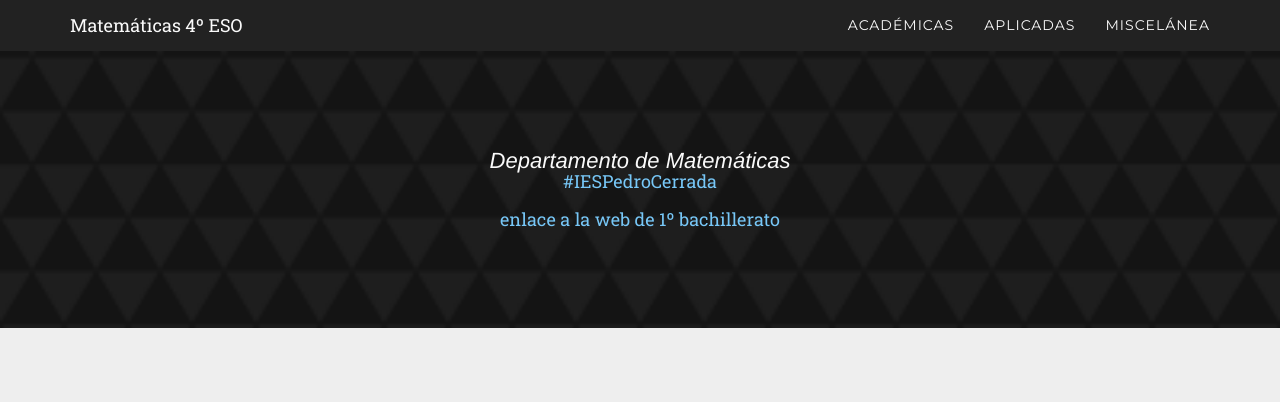
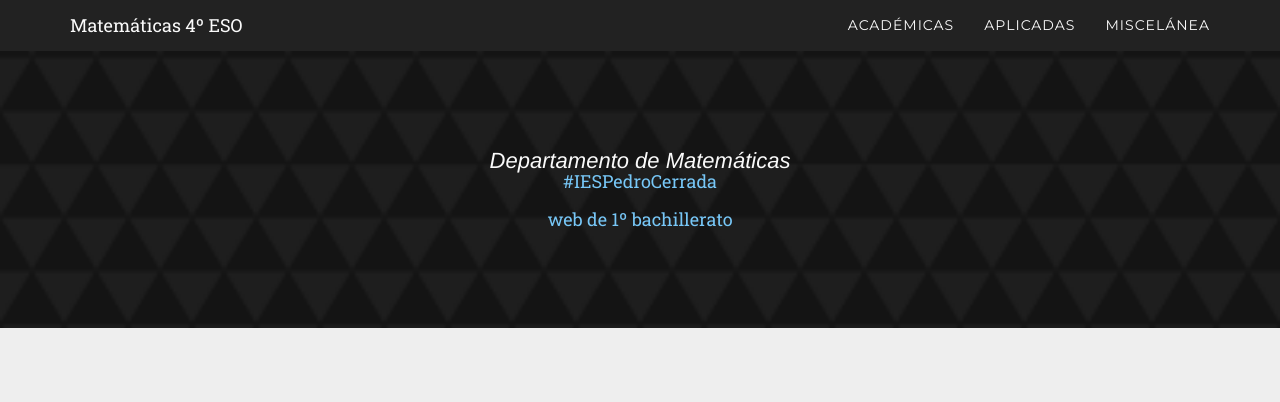
Before and after one commit to crdguez/mat4web, a Jekyll site: the page built from index.html, in a window 1280 px wide and 900 px high. Shown: the top 402 px of the window. Built offline with Jekyll 4.4.1, drawn with Linux system fonts in a browser that asks for light colours; some web fonts are replaced.

Commit message:
enlace_a_1bac

```diff
--- a/_includes/header.html
+++ b/_includes/header.html
@@ -7,7 +7,7 @@
                 <div class="intro-tag">#IESPedroCerrada</div>
 		<br>
 	 	<a href="https://crdguez.github.io/mat1bacweb/" target="_blank">
-                <div class="intro-tag">enlace a la web de 1º bachillerato</div>
+                <div class="intro-tag"> web de 1º bachillerato</div>
             </a>
         </div>
     </div>
```
